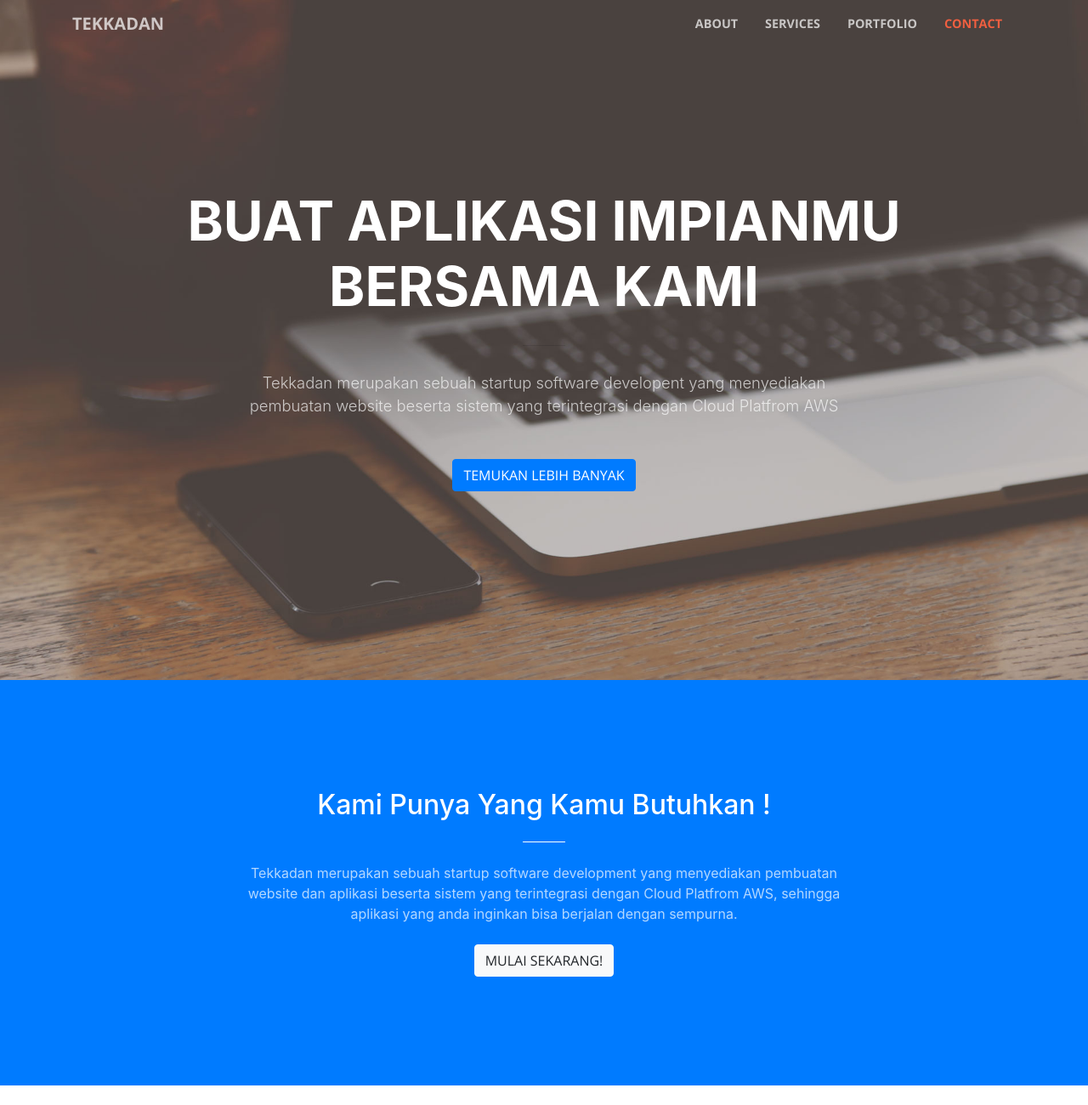
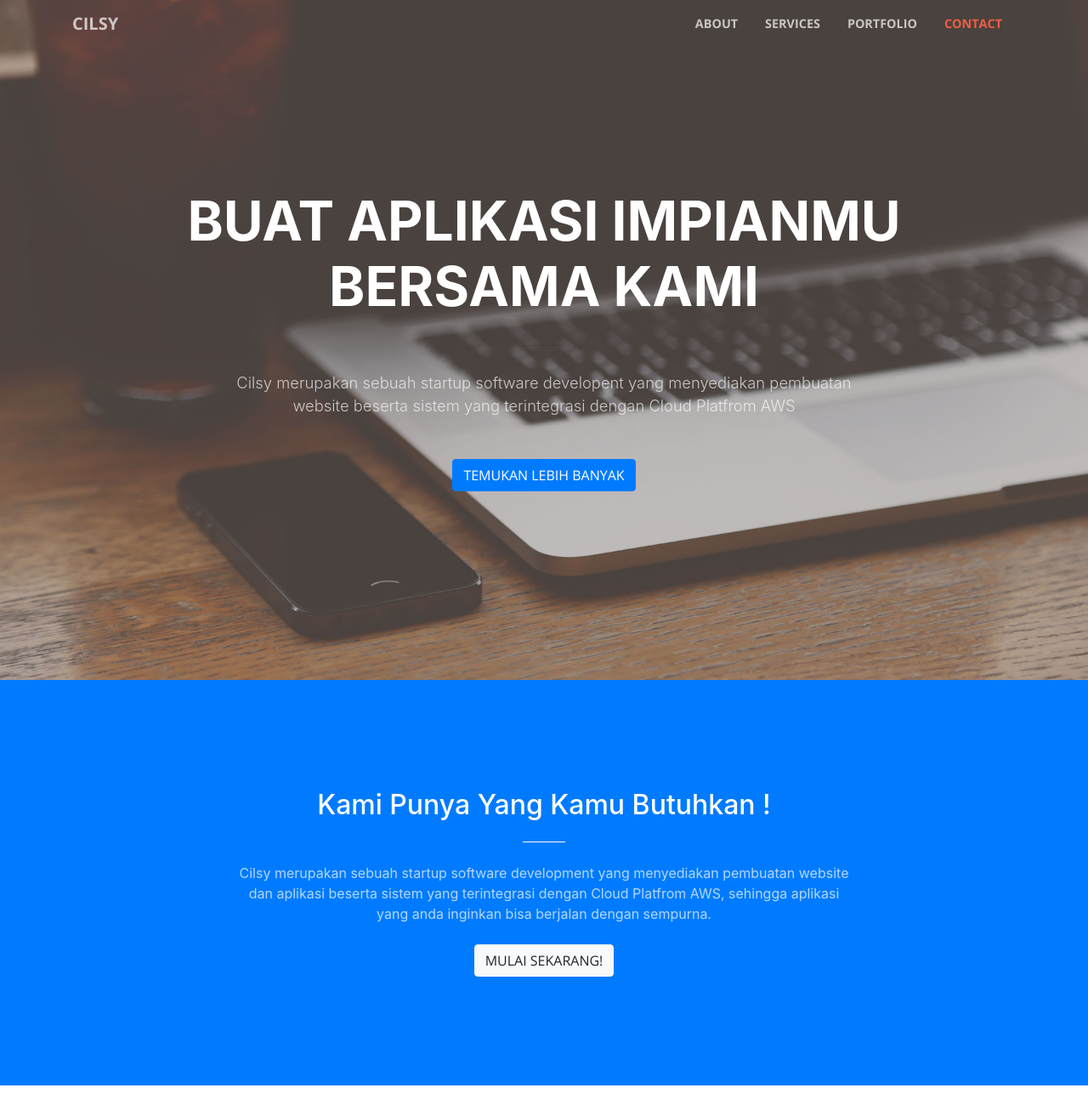
Before and after one commit to Jasnicahuang/bp-landing-page, a website with bundled scripts: page index.html in a window 1280 px wide. Shown: the top 1300 px of the page at 85% size. Built offline with nearby package versions, Linux system fonts and the light colour scheme.

Commit message:
Change into Cilsy Project

```diff
--- a/index.html
+++ b/index.html
@@ -8,7 +8,7 @@
   <meta name="description" content="">
   <meta name="author" content="">
 
-  <title>Tekkadan Software Development</title>
+  <title>Cilsy Software Development</title>
 
   <!-- Bootstrap core CSS -->
   <link href="vendor/bootstrap/css/bootstrap.min.css" rel="stylesheet">
@@ -31,7 +31,7 @@
   <!-- Navigation -->
   <nav class="navbar navbar-expand-lg navbar-light fixed-top" id="mainNav">
     <div class="container">
-      <a class="navbar-brand js-scroll-trigger" href="#page-top">Tekkadan</a>
+      <a class="navbar-brand js-scroll-trigger" href="#page-top">Cilsy</a>
       <button class="navbar-toggler navbar-toggler-right" type="button" data-toggle="collapse" data-target="#navbarResponsive" aria-controls="navbarResponsive" aria-expanded="false" aria-label="Toggle navigation">
         <span class="navbar-toggler-icon"></span>
       </button>
@@ -64,7 +64,7 @@
           <hr>
         </div>
         <div class="col-lg-8 mx-auto">
-          <p class="text-faded mb-5">Tekkadan merupakan sebuah startup software developent yang menyediakan pembuatan website beserta sistem yang terintegrasi dengan Cloud Platfrom AWS</p>
+          <p class="text-faded mb-5">Cilsy merupakan sebuah startup software developent yang menyediakan pembuatan website beserta sistem yang terintegrasi dengan Cloud Platfrom AWS</p>
           <a class="btn btn-primary btn-xl js-scroll-trigger" href="#about">Temukan Lebih Banyak</a>
         </div>
       </div>
@@ -77,7 +77,7 @@
         <div class="col-lg-8 mx-auto text-center">
           <h2 class="section-heading text-white">Kami Punya Yang Kamu Butuhkan !</h2>
           <hr class="light my-4">
-          <p class="text-faded mb-4">Tekkadan merupakan sebuah startup software development yang menyediakan pembuatan website dan aplikasi beserta sistem yang terintegrasi dengan Cloud Platfrom AWS, sehingga aplikasi yang anda inginkan bisa berjalan dengan sempurna.</p>
+          <p class="text-faded mb-4">Cilsy merupakan sebuah startup software development yang menyediakan pembuatan website dan aplikasi beserta sistem yang terintegrasi dengan Cloud Platfrom AWS, sehingga aplikasi yang anda inginkan bisa berjalan dengan sempurna.</p>
           <a class="btn btn-light btn-xl js-scroll-trigger" href="#services">Mulai Sekarang!</a>
         </div>
       </div>
@@ -241,7 +241,7 @@
         <div class="col-lg-4 mr-auto text-center">
           <i class="fas fa-envelope fa-3x mb-3 sr-contact-2"></i>
           <p>
-            <a href="mailto:your-email@your-domain.com">Support@tekkadan.com</a>
+            <a href="mailto:your-email@your-domain.com">Support@cilsy.com</a>
           </p>
         </div>
       </div>
```
